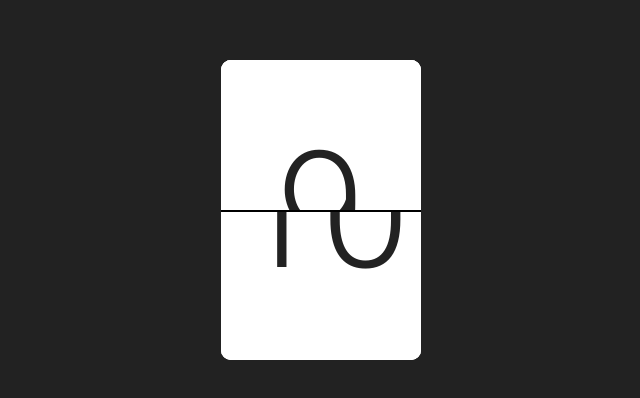
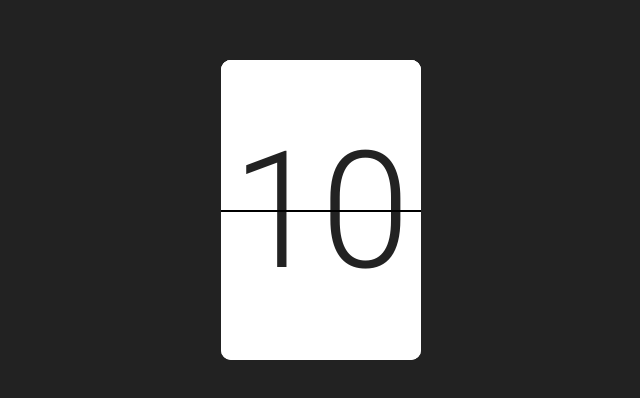
Before and after one commit to gomesphoto/number-flipper, a React (Create React App) app: page / in a window 1280 px wide. Shown: the part 190-588 px from the top of the page, without its empty margins (319-959 px from the left). Built offline with nearby package versions, Linux system fonts and the light colour scheme.

Commit message:
fixed animation trigger

```diff
--- a/src/Card.js
+++ b/src/Card.js
@@ -1,16 +1,16 @@
 import React, { Component } from 'react';
+import styled from 'styled-components';
 import PropTypes from 'prop-types';
-import styled, { keyframes } from 'styled-components';
-import { colors, transitions } from './styles';
+import { colors } from './styles';
 
-const flip = keyframes`
-  0% { transform: rotateX(0); }
-  100% { transform: rotateX(-180deg); }
-`;
-
-const invert = keyframes`
-  0% { transform: rotateX(180deg); }
-  100% { transform: rotateX(0); }
+const StyledWrapper = styled.div`
+  width: 100%;
+  height: 100%;
+  position: relative;
+  display: flex;
+  justify-content: center;
+  align-items: center;
+  background: rgb(${colors.dark});
 `;
 
 const StyledCardContainer = styled.div`
@@ -25,15 +25,14 @@ const StyledCard = styled.div`
   position: absolute;
   transform-style: preserve-3d;
   background: rgb(${colors.white});
-  transition: ${transitions.long};
+  transition: ${({ invert, interval }) => invert ? `all ${interval}ms ease-in-out` : 'none'};
 `;
 
 const StyledCardTop = styled(StyledCard)`
   height: 50%;
   overflow: hidden;
-  z-index: 2;
   border-radius: 10px 10px 0 0;
-  animation: ${flip} 0.7s ease-in-out;
+  transform: rotateX(${({ invert }) => invert ? '-180deg' : 0});
   transform-origin: bottom;
   & > div {
     background: white;
@@ -60,10 +59,10 @@ const StyledCardContent = styled.div`
   color: rgb(${colors.dark});
   backface-visibility: hidden;
   transform-style: preserve-3d;
-  animation: ${flip} 0.7s ease-in-out;
   display: flex;
   align-items: center;
   justify-content: center;
+  transform: rotateX(${({ invert }) => invert ? '-180deg' : 0});
 `;
 
 const StyledCardFront = styled(StyledCardContent)`
@@ -71,44 +70,70 @@ const StyledCardFront = styled(StyledCardContent)`
 `;
 
 const StyledCardBack = styled(StyledCardContent)`
-  transition: ${transitions.long};
-  animation: ${invert} 0.7s ease-in-out;
+  transition: ${({ invert, interval }) => invert ? `all ${interval}ms ease-in-out` : 'none'};
+  transform: rotateX(${({ invert }) => invert ? 0 : '180deg'});
 `;
 
 let interval;
 
 class Card extends Component {
   state = {
-    current: 1
-  }
-  increment = () => {
-    if (this.state.current >= this.props.target)
-      return clearInterval(interval);
-    this.setState({ current: this.state.current + 1 });
+    invert: false,
+    next: 1,
+    current: 0,
+    interval: this.props.interval
   }
   componentDidMount() {
-    interval = setInterval(this.increment, 700);
+    interval = setInterval(this.animate, this.state.interval + 100);
+  }
+  animate = () => {
+    if (this.state.current >= this.props.target) return clearInterval(interval);
+    this.setState({ invert: !this.state.invert });
+    setTimeout(() => this.setState({
+      invert: !this.state.invert,
+      current: this.state.next,
+      next: this.state.next + 1
+    }), this.state.interval);
   }
   render() {
     return (
-      <StyledCardContainer {...this.props}>
-        <StyledCardTop>
-          <StyledCardFront>{this.state.current}</StyledCardFront>
-        </StyledCardTop>
-        <StyledCardTop>
-          <StyledCardFront>{this.state.current - 1}</StyledCardFront>
-        </StyledCardTop>
-        <StyledCardBottom>
-          <StyledCardFront>{this.state.current - 1}</StyledCardFront>
-          <StyledCardBack>{this.state.current}</StyledCardBack>
-        </StyledCardBottom>
-      </StyledCardContainer>
+      <StyledWrapper>
+        <StyledCardContainer onClick={this.animate}>
+          <StyledCardTop>
+            <StyledCardFront>{this.state.next}</StyledCardFront>
+          </StyledCardTop>
+          <StyledCardTop
+            interval={this.state.interval}
+            invert={this.state.invert}
+          >
+            <StyledCardFront>{this.state.current}</StyledCardFront>
+          </StyledCardTop>
+          <StyledCardBottom
+            interval={this.state.interval}
+            invert={this.state.invert}
+          >
+            <StyledCardFront>{this.state.current}</StyledCardFront>
+            <StyledCardBack
+              interval={this.state.interval}
+              invert={this.state.invert}
+            >
+              {this.state.next}
+            </StyledCardBack>
+          </StyledCardBottom>
+        </StyledCardContainer>
+      </StyledWrapper>
     );
   }
 }
 
 Card.propTypes = {
-  target: PropTypes.number.isRequired
+  interval: PropTypes.number,
+  target: PropTypes.number
+};
+
+Card.defaultProps = {
+  interval: 500,
+  target: 10
 }
 
 export default Card;
```
